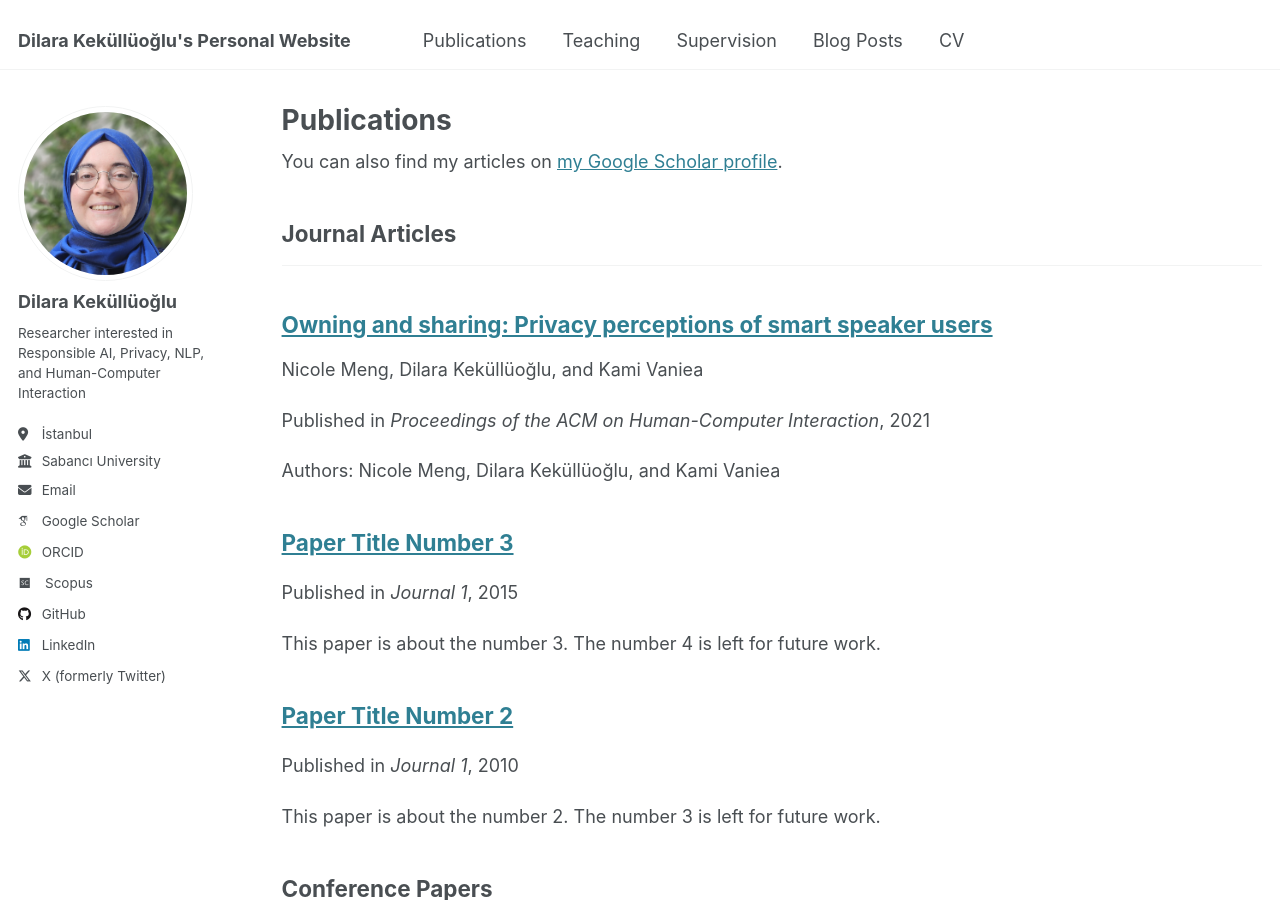
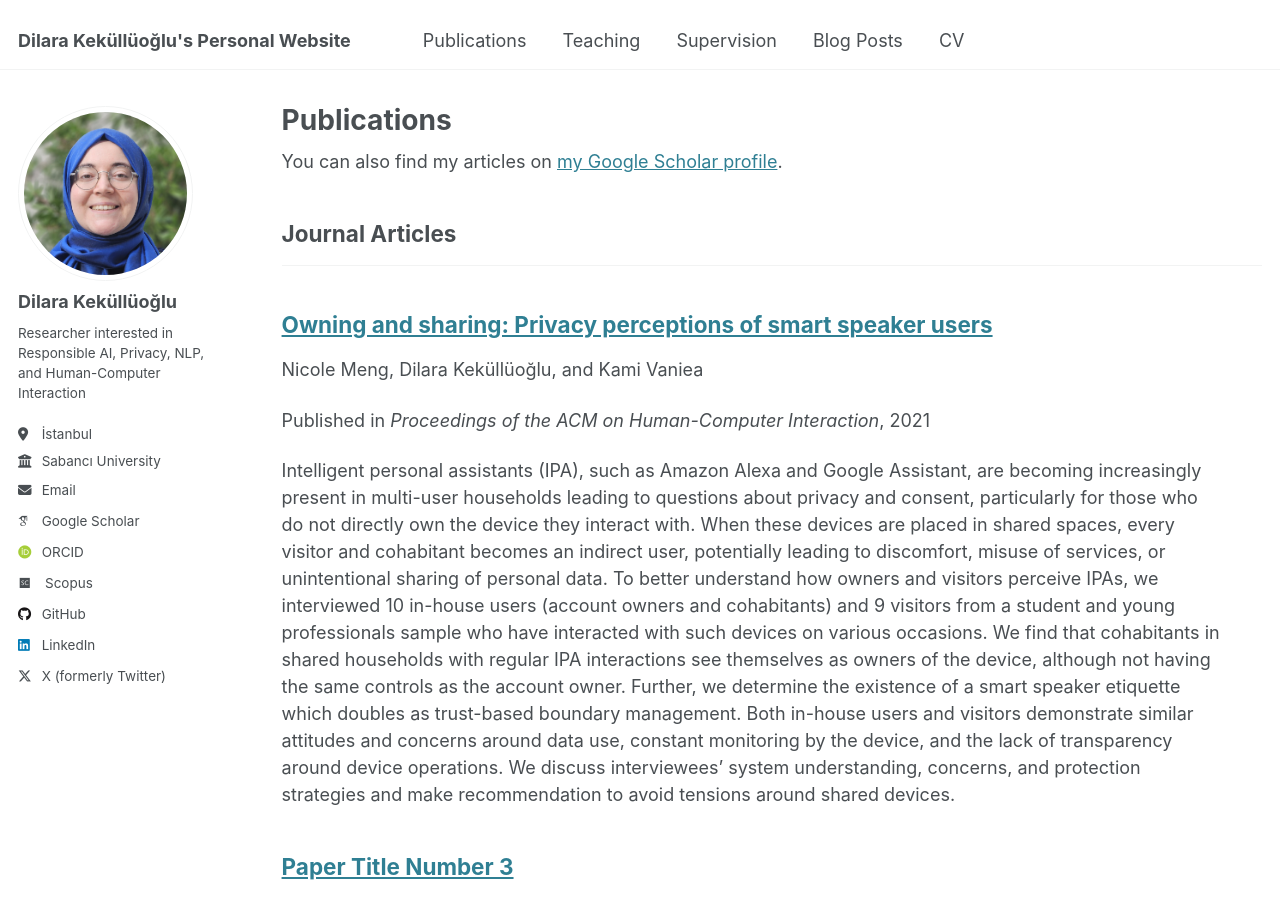
Before and after one commit to dilarakkl/dilarakkl.github.io, a Jekyll site: the page built from _pages/publications.html, in a window 1280 px wide and 900 px high. Built offline with Jekyll 4.4.1, drawn with Linux system fonts in a browser that asks for light colours; some web fonts are replaced.

Commit message:
Update 2021-04-22-owning-sharing.md

```diff
--- a/_publications/2021-04-22-owning-sharing.md
+++ b/_publications/2021-04-22-owning-sharing.md
@@ -3,7 +3,6 @@ title: "Owning and sharing: Privacy perceptions of smart speaker users"
 collection: publications
 category: manuscripts
 permalink: /publication/2021-04-22-owning-sharing
-excerpt: 'Authors: Nicole Meng, Dilara Keküllüoğlu, and Kami Vaniea'
 authors: 'Nicole Meng, Dilara Keküllüoğlu, and Kami Vaniea'
 date: 2021-04-22
 venue: 'Proceedings of the ACM on Human-Computer Interaction'
```
